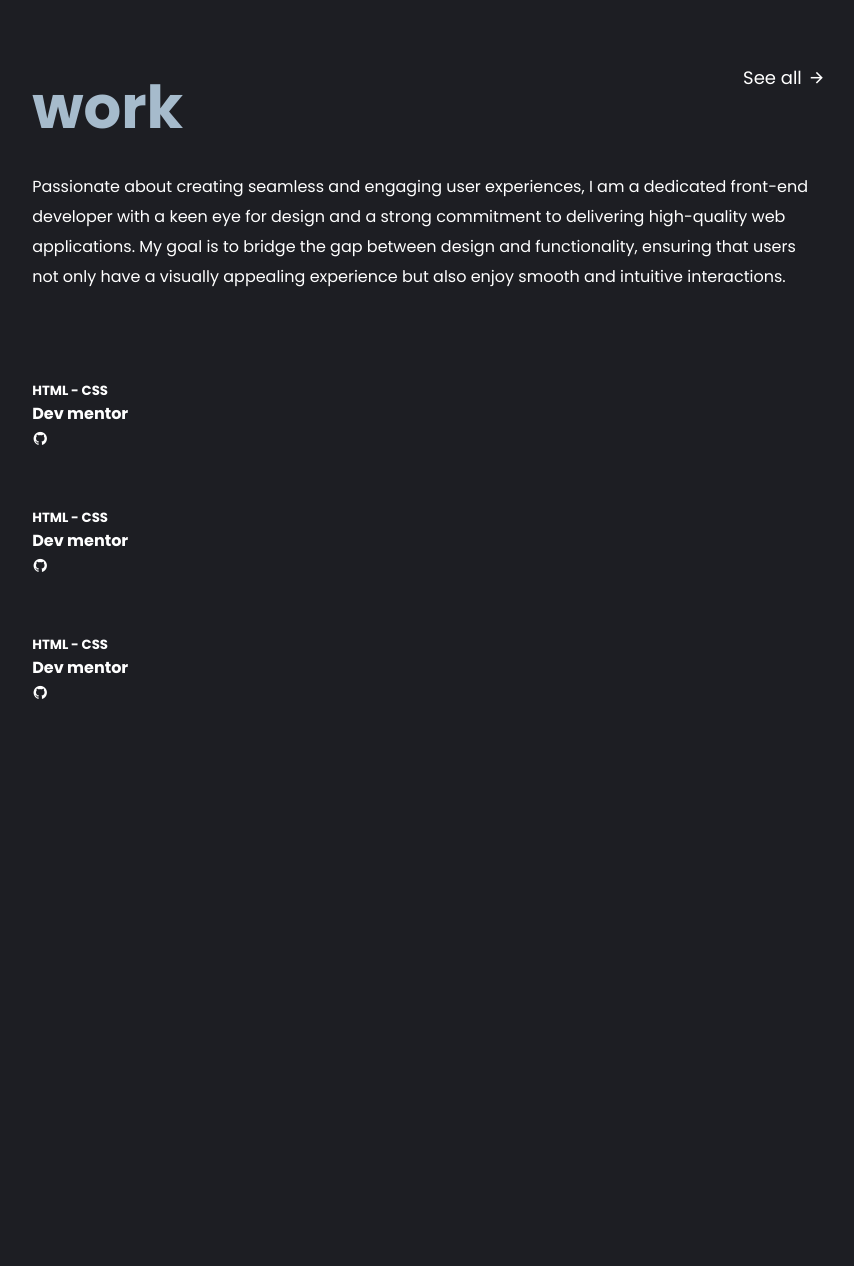
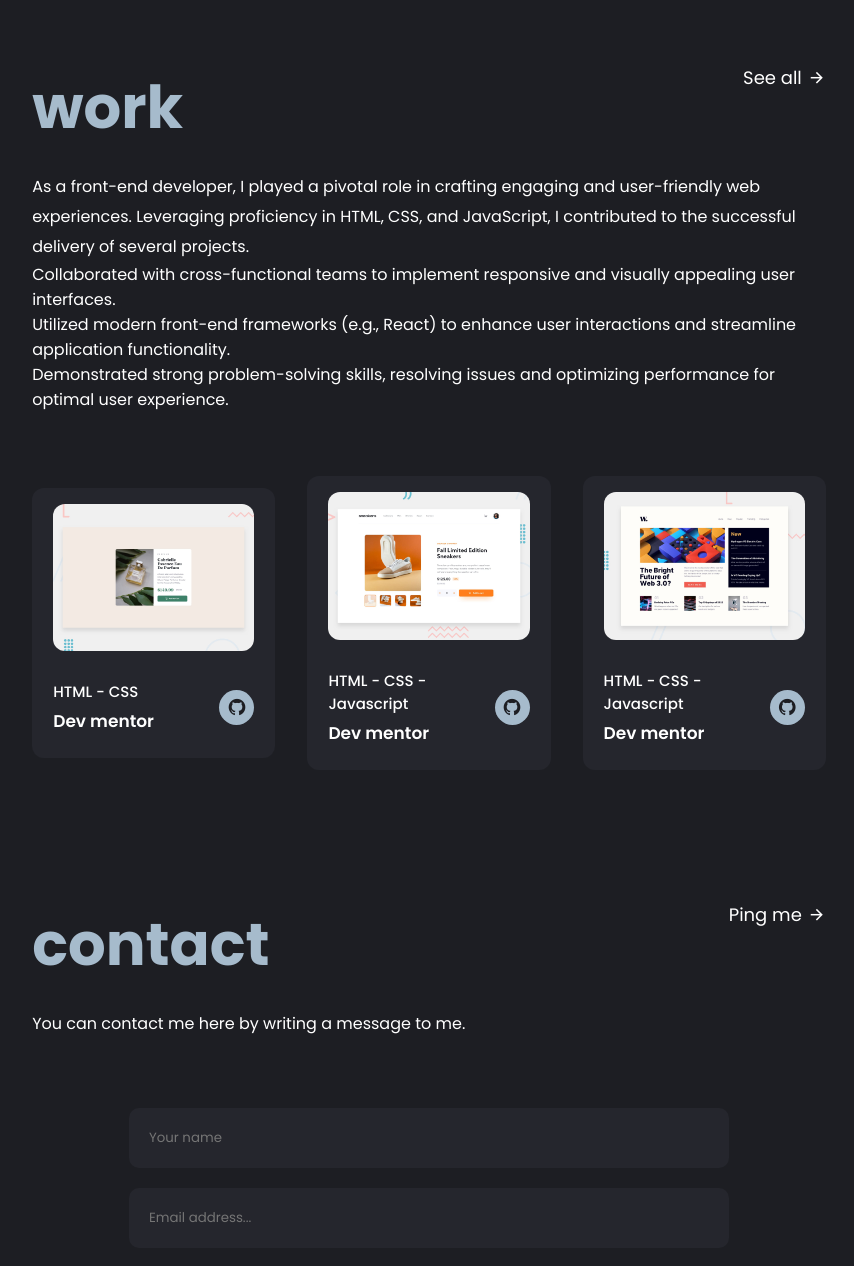
Before and after one commit to Skinny001/My-portfolio, a plain HTML site: page index.html in a window 1280 px wide. Shown: the part 1534-2800 px from the top of the page, without its empty margins (211-1065 px from the left). Before the commit the page ends 2269 px from the top, so only its background shows below. Drawn offline with nearby package versions, Linux system fonts and the light colour scheme.

Commit message:
first commit

```diff
--- a/index.html
+++ b/index.html
@@ -28,9 +28,9 @@
         </a>
         <ul class="navbar">
             <li><a href="#">Home</a></li>
-            <li><a href="#">About</a></li>
-            <li><a href="#">Work</a></li>
-            <li><a href="#">Contact</a></li>
+            <li><a href="#about">About</a></li>
+            <li><a href="#work">Work</a></li>
+            <li><a href="#Contact">Contact</a></li>
 
         </ul>
 
@@ -46,13 +46,13 @@
 
             <div class="social">
                 <a href="#"> Follow Me on</a>
-                <a href="#"><i class="ri-github-fill"></i></a>
-                <a href="#"><i class="ri-twitter-fill"></i></a>
-                <a href="#"><i class="ri-discord-fill"></i></a>
+                <a href="https://github.com/Skinny001" target="_blank"><i class="ri-github-fill"></i></a>
+                <a href="https://twitter.com/ayballer9" target="_blank"><i class="ri-twitter-fill"></i></a>
+                <a href="https://www.linkedin.com/in/bamigboyetemitope/" target="_blank"><i class="ri-linkedin-box-fill"></i></a>
             </div>
 
             <div class="button">
-                <a href="#"><i class="ri-mail-line"></i>Mail me</a>
+                <a href="mailto:bamigboyetemitope84@gmail.com"><i class="ri-mail-line"></i>Mail me</a>
                 <a href="#" class="btn2"><i class="ri-arrow-down-line"></i>Download cv</a>
 
             </div>
@@ -119,6 +119,7 @@
 
         </div>
 
+
      </section>
      <!-- Work-->
      <section class="work" id="work">
@@ -137,26 +138,40 @@
 
 
             </div>
-            <p>Passionate about creating seamless and engaging user experiences,
-                I am a dedicated front-end developer with a keen eye for design and a
-                strong commitment to delivering high-quality web applications.
-                My goal is to bridge the gap between design and functionality,
-                ensuring that users not only have a visually appealing experience
-                but also enjoy smooth and intuitive interactions.
+            <p>As a front-end developer,
+                I played a pivotal role in crafting engaging and user-friendly web experiences.
+                Leveraging proficiency in HTML, CSS, and JavaScript,
+                I contributed to the successful delivery of several projects.
+
+                <ul>
+                    <li>
+                        Collaborated with cross-functional teams to implement responsive
+                        and visually appealing user interfaces.
+                    </li>
+                    <li>
+                        Utilized modern front-end frameworks (e.g., React) to enhance user
+                        interactions and streamline application functionality.
+                    </li>
+                    <li>
+                        Demonstrated strong problem-solving skills, resolving issues
+                        and optimizing performance for optimal user experience.
+                    </li>
+                </ul>
             </p>
+
 
         </div>
 
         <div class="work-content">
             <div class="row">
-                <img src="" alt="">
+                <img src="image/desktop-preview.jpg" alt="">
                 <div class="main-row">
                     <div class="row-text">
                         <h5>HTML - CSS</h5>
                         <H4>Dev mentor</H4>
                     </div>
                     <div class="row-icon">
-                        <i class="ri-github-fill"></i>
+                        <a href="https://github.com/Skinny001/product_preview_card" target="_blank"><i class="ri-github-fill"></i></a>
 
                     </div>
 
@@ -165,14 +180,14 @@
             </div>
 
             <div class="row">
-                <img src="" alt="">
+                <img src="image/shoes.jpg" alt="">
                 <div class="main-row">
                     <div class="row-text">
-                        <h5>HTML - CSS</h5>
+                        <h5>HTML - CSS - Javascript</h5>
                         <H4>Dev mentor</H4>
                     </div>
                     <div class="row-icon">
-                        <i class="ri-github-fill"></i>
+                        <a href="https://github.com/Skinny001/shoes_landpage" target="_blank"><i class="ri-github-fill"></i></a>
 
                     </div>
 
@@ -181,14 +196,14 @@
             </div>
 
             <div class="row">
-                <img src="" alt="">
+                <img src="image/news.jpg" alt="">
                 <div class="main-row">
                     <div class="row-text">
-                        <h5>HTML - CSS</h5>
+                        <h5>HTML - CSS - Javascript</h5>
                         <H4>Dev mentor</H4>
                     </div>
                     <div class="row-icon">
-                        <i class="ri-github-fill"></i>
+                        <a href="https://github.com/Skinny001/News_page" target="_blank"><i class="ri-github-fill"></i></a>
 
                     </div>
 
@@ -200,6 +215,42 @@
 
      </section>
 
+     <!--contact -->
+     <section class="Contact" id="Contact">
+        <div class="center">
+            <div class="h-main">
+                <div class="home-text">
+                    <h2>contact</h2>
+
+                </div>
+
+                <div class="h-btn">
+                    <a href="#" class="hh-btn">Ping me<i class=
+                        "ri-arrow-right-line"></i></a>
+
+                </div>
+
+
+            </div>
+            <p>You can contact me here by writing a message to me.</p>
+        </div>
+
+        <div class="contact-form">
+            <form action="">
+                <input type="text" placeholder="Your name" required>
+                <input type="email" placeholder="Email address..." required>
+                <textarea name="" id="" cols="30" rows="10" placeholder="Write a message here..." required></textarea>
+                <input type="submit" name="" value="Send message" class="send-btn">
+            </form>
+
+        </div>
+     </section>
+
+     <div class="copyright">
+        <p>@ 2024 Ayodeji. ALL RIGHTS RESERVED</p>
+
+     </div>
+
     <!--custom js file link -->
     <script src="script.js"></script>
 
--- a/style.css
+++ b/style.css
@@ -217,4 +217,113 @@ header.sticky{
     align-items: center;
     gap: 2rem;
     margin-top: 4rem;
+    display: flex;
 }
+
+.work-content img{
+    width: fit-content;
+    height: 200px;
+}
+
+.row img{
+    height: auto;
+    width: 100%;
+    border-radius: 12px;
+    margin-bottom: 1.4rem;
+}
+
+.row{
+    background: #25262d;
+    border-radius: 12px;
+    border: 1px solid transparent;
+    padding: 15px  20px;
+    transition: all .7s;
+}
+
+.main-row{
+    display: flex;
+    align-items: center;
+    justify-content: space-between;
+    margin-bottom: 0.5rem;
+}
+
+.row h5{
+    font-size: 15px;
+    font-weight: 500;
+    margin-bottom: 5px;
+}
+
+.row h4{
+    font-size: 17px;
+    font-weight: 600;
+}
+
+.row i{
+    display: inline-flex;
+    align-items: center;
+    justify-content: center;
+    width: 35px;
+    height: 35px;
+    font-size: 20px;
+    border-radius: 50%;
+    background: var(--main-color);
+    color: var(--bg-color);
+}
+
+.row:hover{
+    border: 1px solid var(--main-color);
+    transform: translateY(-3px) scale(1.02);
+    cursor: pointer;
+}
+
+.contact-form{
+    display: flex;
+    align-items: center;
+    justify-content: center;
+    margin-top: 4.3rem;
+}
+.contact-form form{
+    position: relative;
+    width: 600px;
+}
+form input,
+form textarea{
+    width: 100%;
+    padding: 20px;
+    border: none;
+    outline: none;
+    background: #25262d;
+    color: var(--text-color);
+    margin-bottom: 20px;
+    border-radius: 10px;
+}
+
+form input::placeholder
+form textarea::placeholder{
+    color: #fcfc;
+    font-size: 15px;
+}
+
+form textarea{
+    resize: none;
+}
+
+form .send-btn{
+    display: inline-block;
+    padding: 11px 25px;
+    background: var(--main-color);
+    color: var(--bg-color);
+    border: 2px solid var(--main-color);
+    border-radius: 8px;
+    font-size: 15px;
+    font-weight: 600;
+    transition: all .6s;
+    width: 30%;
+}
+
+form .send-btn:hover{
+    background: transparent;
+    color: var(--main-color);
+    box-sizing: 0 0 20px var(--main-color);
+    cursor: pointer;
+}
```
Also changed, not shown: image/Ay crop.jpg (deleted), image/desktop-preview.jpg (added), image/news.jpg (added), image/shoes.jpg (added).
